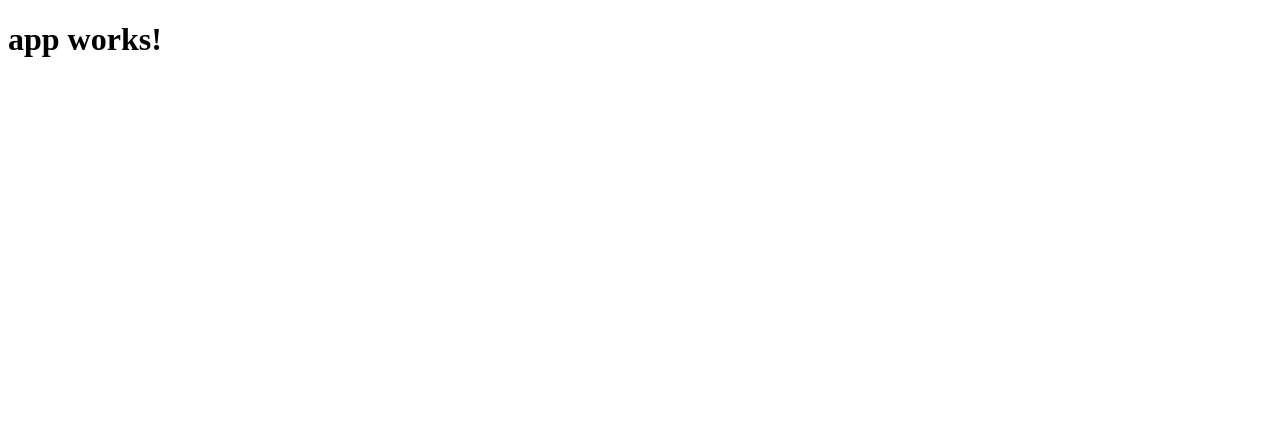
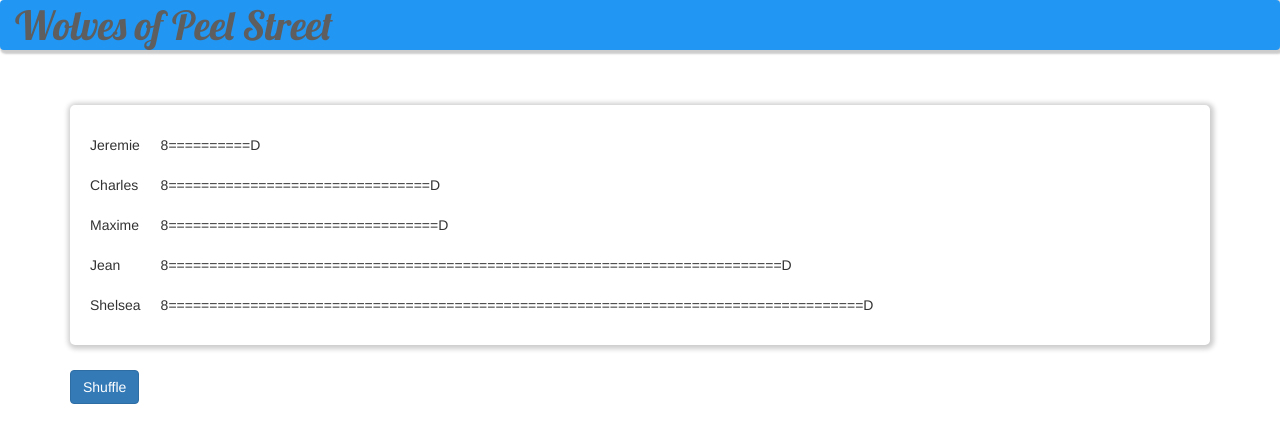
Before and after one commit to piotte13/RandomGame, an Angular app: page / in a window 1280 px wide. Shown: the top 442 px of the page. Built offline with nearby package versions, Linux system fonts and the light colour scheme.

Commit message:
first commit

```diff
--- a/src/app/app.component.css
+++ b/src/app/app.component.css
@@ -0,0 +1,21 @@
+body{
+    height: 100%;
+    background-color: #fafafa;
+}
+
+.card-container{
+    box-shadow: 1px 1px 5px 3px rgba(0,0,0,0.2);
+    border-radius: 5px;
+    padding: 20px;
+    margin-top: 35px;
+    background-color: #ffffff;
+    margin-bottom: 25px;
+}
+
+.name{
+    padding-right: 20px;
+}
+
+.result-row{
+     height: 40px;
+}
--- a/src/app/app.component.html
+++ b/src/app/app.component.html
@@ -1,3 +1,24 @@
-<h1>
-  {{title}}
-</h1>
+<app-banner></app-banner>
+
+<div class="container">
+    <div class="card-container">
+        <div class="card">
+            <div class="player">
+                <table>
+                    <tr *ngFor="let dude of players" class="result-row">
+                        <td class="name">
+                            {{dude.name}}
+                        </td>
+
+                        <td>
+                            {{dude.dick}}
+                        </td>
+                    </tr>
+                </table>
+            </div>
+        </div>
+    </div>
+        <div class="btn btn-primary" (click)="shuffle()">
+            Shuffle
+        </div>
+</div>
--- a/src/app/app.component.ts
+++ b/src/app/app.component.ts
@@ -1,10 +1,54 @@
 import { Component } from '@angular/core';
+import { BannerComponent } from './banner/banner.component';
 
 @Component({
   selector: 'app-root',
   templateUrl: './app.component.html',
   styleUrls: ['./app.component.css']
 })
-export class AppComponent {
-  title = 'app works!';
+export class AppComponent{
+
+  private players: Array<Player>;
+
+  public constructor(){
+    this.players = new Array<Player>();
+    this.players.push(new Player("Jeremie", this.calculateDickLength()));
+    this.players.push(new Player("Charles", this.calculateDickLength()));
+    this.players.push(new Player("Maxime", this.calculateDickLength()));
+    this.players.push(new Player("Jean", this.calculateDickLength()));
+    this.players.push(new Player("Shelsea", this.calculateDickLength()));
+    console.log(this.players[4].dick);
+  }
+
+
+  calculateDickLength(){
+    let score = Math.random() * 100;
+    let result = "8";
+
+    for(let i = 0 ; i < score ; i++){
+      result += "=";
+    }
+    result += "D";
+    return result;
+  }
+
+  populatePlayersDick(){
+    for(let i = 0;  i < this.players.length; i++){
+        this.players[i].dick = this.calculateDickLength();
+    }
+  }
+
+  shuffle(){
+      this.populatePlayersDick();
+  }
 }
+
+class Player {
+  public name: string;
+  public dick: string;
+
+  public constructor(name, dick){
+    this.name = name;
+    this.dick = dick;
+  }
+}
--- a/src/app/app.module.ts
+++ b/src/app/app.module.ts
@@ -4,10 +4,14 @@ import { FormsModule } from '@angular/forms';
 import { HttpModule } from '@angular/http';
 
 import { AppComponent } from './app.component';
+import { InitFormComponent } from './init-form/init-form.component';
+import { BannerComponent } from './banner/banner.component';
 
 @NgModule({
   declarations: [
-    AppComponent
+    AppComponent,
+    InitFormComponent,
+    BannerComponent
   ],
   imports: [
     BrowserModule,
--- /dev/null
+++ b/src/app/banner/banner.component.css
@@ -0,0 +1,13 @@
+@import url('https://fonts.googleapis.com/css?family=Lobster');
+
+.banner{
+    background-color: #2196F3;
+    border: none;
+    box-shadow: 2px 2px 2px 2px rgba(0,0,0,0.2);
+}
+
+.title{
+    color: black;
+    font-family: 'Lobster', cursive;
+    font-size: 40px;
+}
--- /dev/null
+++ b/src/app/banner/banner.component.html
@@ -0,0 +1,9 @@
+<nav class="navbar navbar-default banner">
+  <div class="container-fluid">
+    <div class="navbar-header">
+      <a class="navbar-brand title" href="#">
+        {{title}}
+      </a>
+    </div>
+  </div>
+</nav>
--- /dev/null
+++ b/src/app/banner/banner.component.ts
@@ -0,0 +1,16 @@
+import { Component, OnInit } from '@angular/core';
+
+@Component({
+  selector: 'app-banner',
+  templateUrl: './banner.component.html',
+  styleUrls: ['./banner.component.css']
+})
+export class BannerComponent implements OnInit {
+  title = " Wolves of Peel Street";
+
+  constructor() { }
+
+  ngOnInit() {
+  }
+
+}
--- /dev/null
+++ b/src/app/init-form/init-form.component.html
@@ -0,0 +1,3 @@
+<p>
+  init-form works!
+</p>
--- /dev/null
+++ b/src/app/init-form/init-form.component.ts
@@ -0,0 +1,15 @@
+import { Component, OnInit } from '@angular/core';
+
+@Component({
+  selector: 'app-init-form',
+  templateUrl: './init-form.component.html',
+  styleUrls: ['./init-form.component.css']
+})
+export class InitFormComponent implements OnInit {
+
+  constructor() { }
+
+  ngOnInit() {
+  }
+
+}
--- a/src/index.html
+++ b/src/index.html
@@ -7,6 +7,9 @@
 
   <meta name="viewport" content="width=device-width, initial-scale=1">
   <link rel="icon" type="image/x-icon" href="favicon.ico">
+  <!-- Latest compiled and minified CSS -->
+<link rel="stylesheet" href="https://maxcdn.bootstrapcdn.com/bootstrap/3.3.7/css/bootstrap.min.css" integrity="sha384-BVYiiSIFeK1dGmJRAkycuHAHRg32OmUcww7on3RYdg4Va+PmSTsz/K68vbdEjh4u" crossorigin="anonymous">
+
 </head>
 <body>
   <app-root>Loading...</app-root>
```
Also changed, not shown: src/app/init-form/init-form.component.css (added), 2 other files (tests, documents, lock files or other folders).
